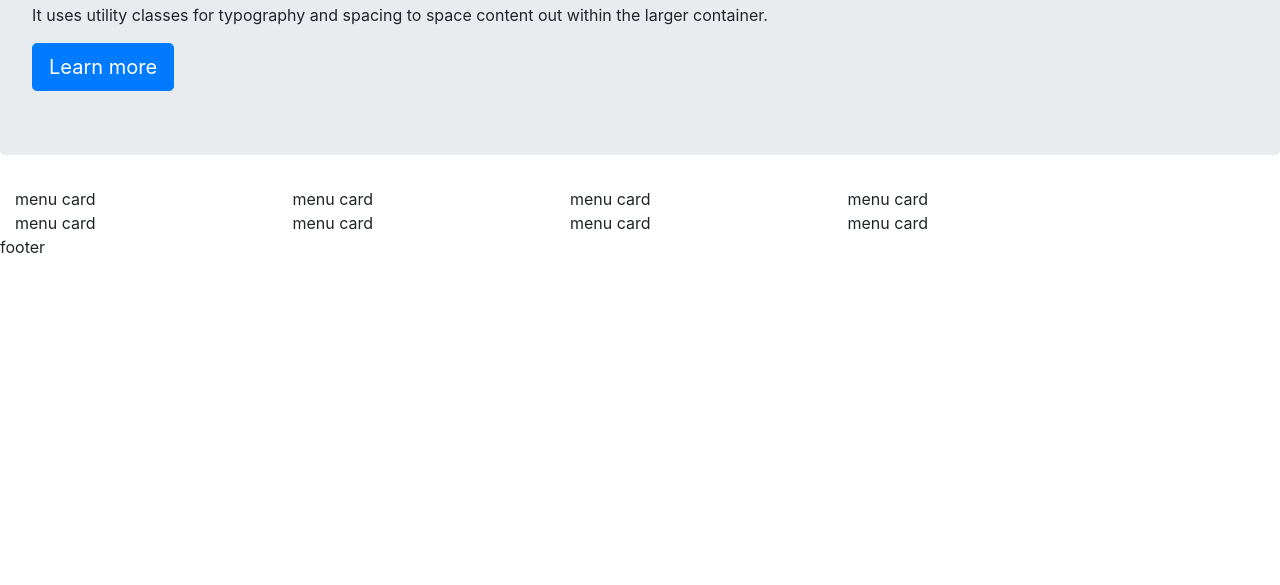
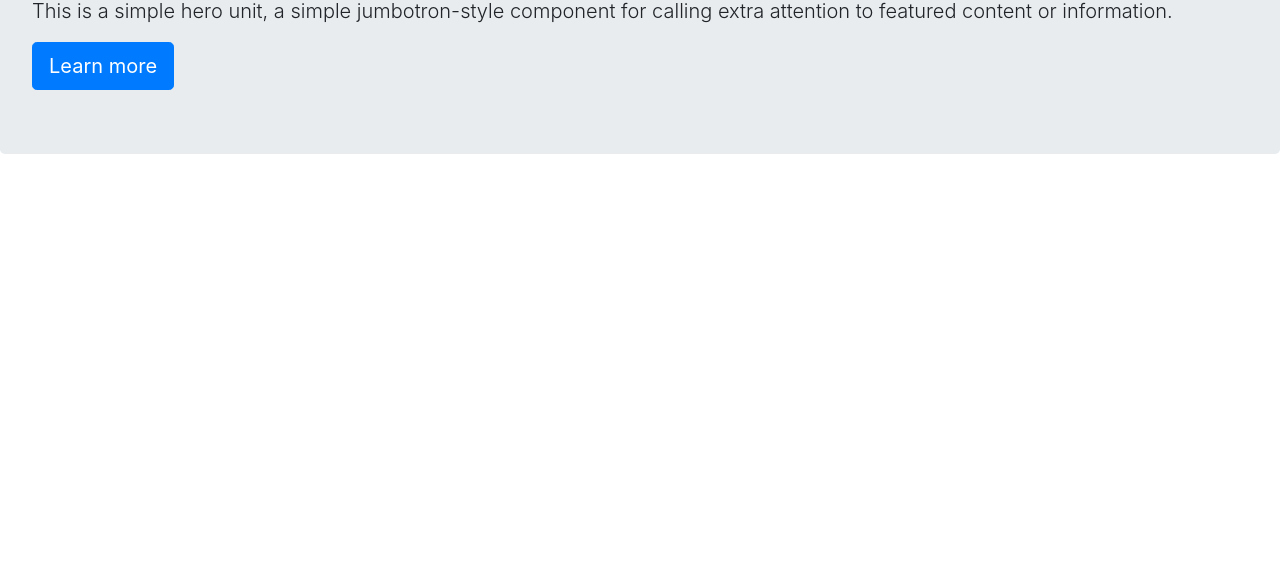
Before and after one commit to BigWizzo/restaurant, a website built with webpack: page src/index.html in a window 1280 px wide. Shown: the part 215-800 px from the top of the page. Built offline with nearby package versions, Linux system fonts and the light colour scheme.

Commit message:
Add header from the Landing.header() in landing.js

```diff
--- a/src/index.html
+++ b/src/index.html
@@ -7,18 +7,16 @@
   <link rel="stylesheet" href="https://cdn.jsdelivr.net/npm/bootstrap@4.5.3/dist/css/bootstrap.min.css" integrity="sha384-TX8t27EcRE3e/ihU7zmQxVncDAy5uIKz4rEkgIXeMed4M0jlfIDPvg6uqKI2xXr2" crossorigin="anonymous">
   <title>Document</title>
 </head>
-<body>
+<body class="body" id="body">
   <!-- <img src="./commit.png" alt=""> -->
   <!-- <div class="content" id="content"> -->
   <!-- </div> -->
   <!-- hello world what -->
-    <header class="jumbotron">
-      <h1 class="display-4">Hello, world!</h1>
-      <p class="lead">This is a simple hero unit, a simple jumbotron-style component for calling extra attention to featured content or information.</p>
-      <hr class="my-4">
-      <p>It uses utility classes for typography and spacing to space content out within the larger container.</p>
-      <a class="btn btn-primary btn-lg" href="#" role="button">Learn more</a>
-    </header>
+    <!-- <header class="jumbotron" id="jumbotron"> -->
+      <!-- <h1 class="display-4" id="jumbo-h1">Hello, world!</h1> -->
+      <!-- <p class="lead" id="jumbo-para">This is a simple hero unit, a simple jumbotron-style component for calling extra attention to featured content or information.</p> -->
+      <!-- <a class="btn btn-primary btn-lg" id="jumbo-a" href="#" role="button">Learn more</a> -->
+    <!-- </header> -->
     <main class="menu-section container row">
       <div class="menu-card col-3">menu card</div>
       <div class="menu-card col-3">menu card</div>
--- a/src/index.js
+++ b/src/index.js
@@ -1,6 +1,8 @@
 // import _ from 'lodash';
 // import img from './file.png';
 
-import { bro } from './landing'
+import { Landing } from './landing'
 
-console.log(bro('dush'))
+console.log(Landing.header())
+
+// console.log(bro('dush'))
--- a/src/landing.js
+++ b/src/landing.js
@@ -2,10 +2,37 @@ const bro = (greeting) => {
   return `hey ${greeting}`
 }
 
-class landing{
+class Landing {
   static header() {
+    const body = document.getElementById('body');
 
+    // Create header
+    const header = document.createElement('header');
+    header.className = `jumbotron what`;
+
+    // create H1
+    const jumboH1 = document.createElement('h1');
+    jumboH1.className = `display-4`;
+    const h1Text = document.createTextNode("My Restaurant");
+    jumboH1.appendChild(h1Text);
+    header.appendChild(jumboH1);
+
+    // create jumboPara
+    const jumboPara = document.createElement('p')
+    jumboPara.className = `lead`;
+    const jumboParaText = document.createTextNode("This is a simple hero unit, a simple jumbotron-style component for calling extra attention to featured content or information.");
+    jumboPara.appendChild(jumboParaText);
+    header.appendChild(jumboPara);
+
+    // create jumbo anchor
+    const jumboA = document.createElement('a')
+    jumboA.className = `btn btn-primary btn-lg`;
+    const jumboAText = document.createTextNode("Learn more");
+    jumboA.appendChild(jumboAText);
+    header.appendChild(jumboA);
+
+    body.appendChild(header);
   }
 }
 
-export { bro }
+export { Landing }
--- a/webpack.config.js
+++ b/webpack.config.js
@@ -8,7 +8,7 @@ module.exports = {
     index: './src/index.js',
   },
   // watch: true,
-  // mode: 'development',
+  mode: 'development',
   plugins: [
     new CleanWebpackPlugin(),
     new HtmlWebpackPlugin({
```
Also changed, not shown: dist/index.bundle.js, dist/index.html.
